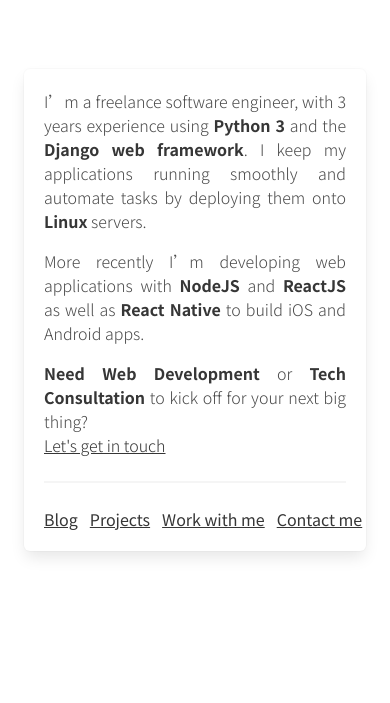
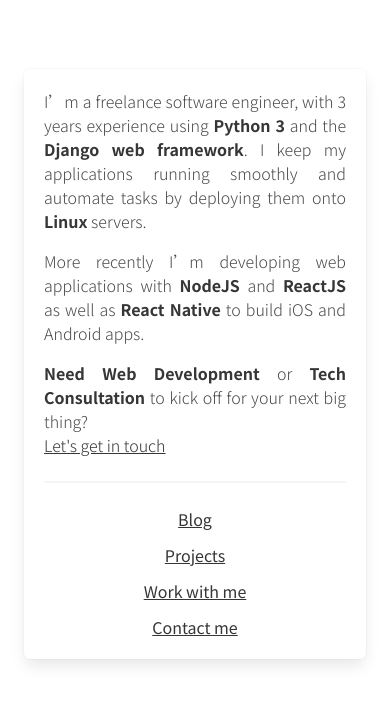
Before and after one commit to ronaldlangeveld/ronald_site_july2019, a Gatsby site: page / in a window 390 px wide. Shown: the part 231-934 px from the top of the page. Before the commit the page ends 844 px from the top, so only its background shows below. Built offline with nearby package versions, Linux system fonts and the light colour scheme; Gatsby itself is replaced by a stand-in of ours.

Commit message:
fix mobile responsive box navbar

```diff
--- a/src/components/header.js
+++ b/src/components/header.js
@@ -53,7 +53,7 @@
 
                     </div>
                     <hr />
-                    <nav className="level is-mobile">
+                    <nav className="level">
                       <div className="level-item">
                         <div>
                           <Link to="/blog" className="has-text-dark"><u>Blog</u></Link>
```
